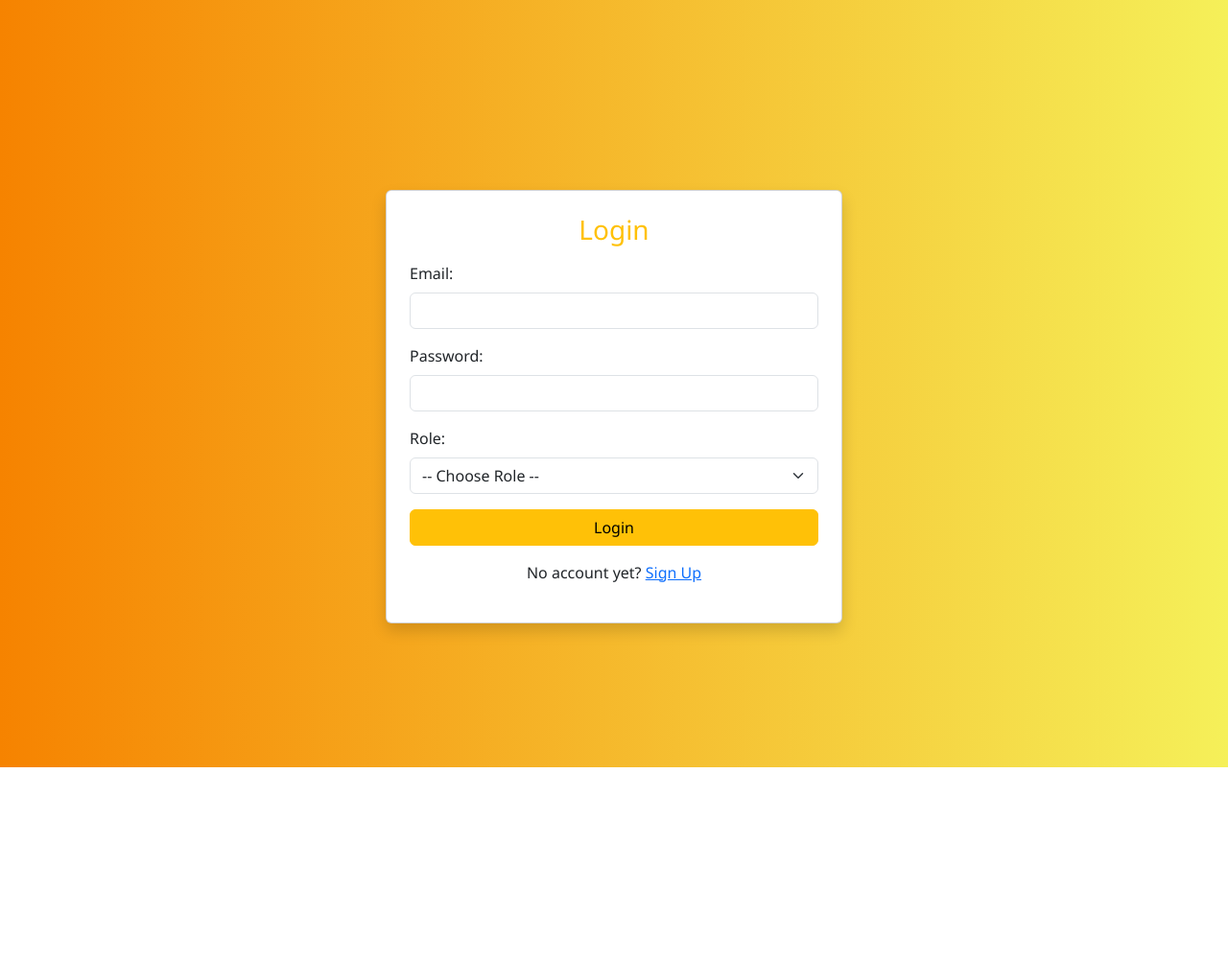
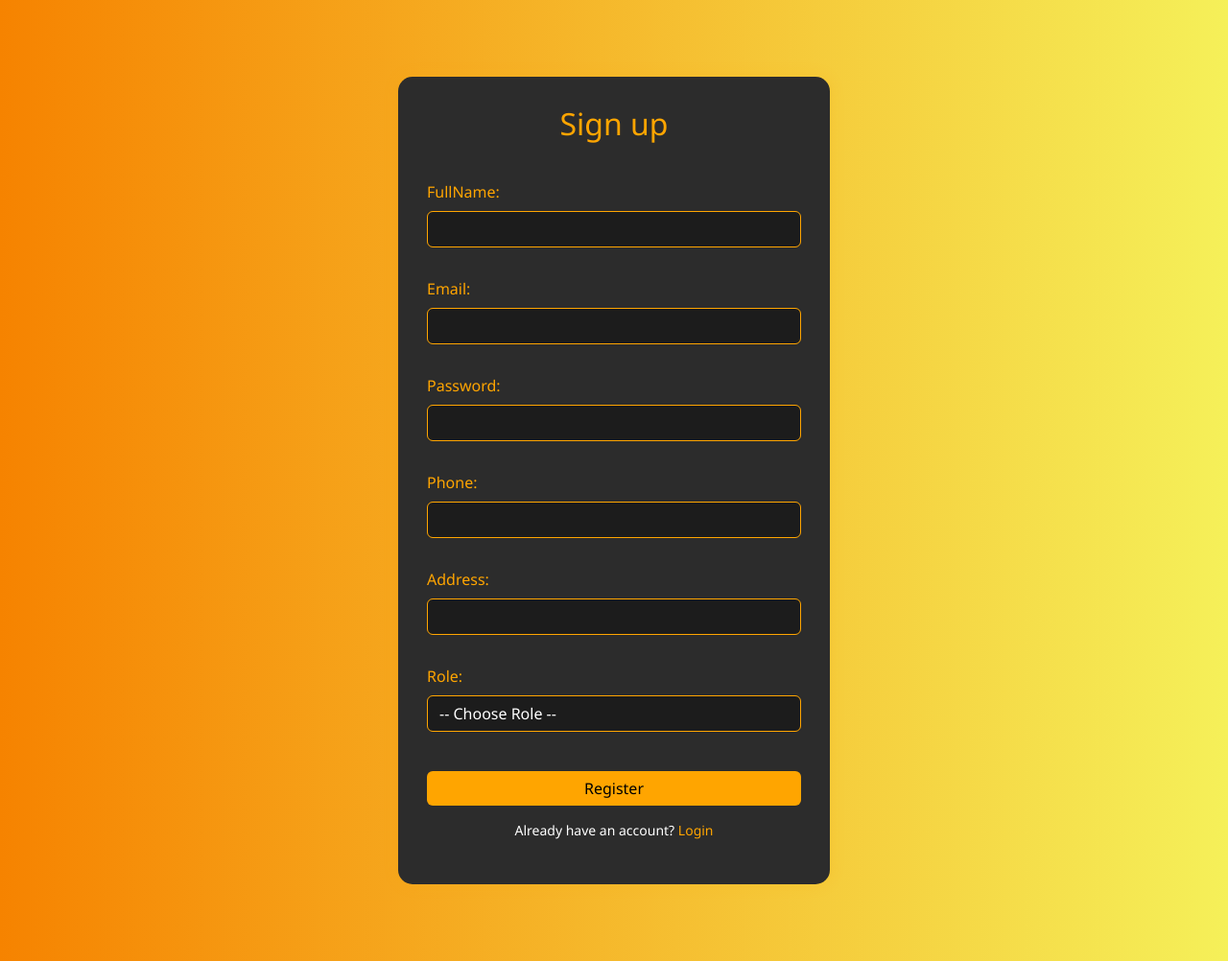
Before and after one commit to adennn87/sdlc, a PHP site: page /login.php in a window 1280 px wide. Shown: the whole page at 96% size. Before the commit the page ends 800 px from the top, so only its background shows below. Run offline with PHP 8.4, Linux system fonts and the light colour scheme.

Commit message:
Update login.php

```diff
--- a/login.php
+++ b/login.php
@@ -1,52 +1,56 @@
 <?php
-session_start();
 include "connect.php";
 
 if ($_SERVER["REQUEST_METHOD"] == "POST") {
-    $email = trim($_POST['email']);
-    $password = trim($_POST['password']);
-    $role_input = trim($_POST['role']);
+    $fullname = trim($_POST['fullname']);
+    $email    = trim($_POST['email']);
+    $raw_password = $_POST['password'];
+    $phone    = trim($_POST['phone']);
+    $address  = trim($_POST['address']);
+    $role     = $_POST['role'];
 
-    if (empty($email) || empty($password) || empty($role_input)) {
-        $error = "Please enter full Email, Password and Role.";
+    // Kiểm tra độ dài và ký hiệu của mật khẩu
+    if (strlen($raw_password) < 8 || !preg_match('/[\W_]/', $raw_password)) {
+        $error = "Mật khẩu phải có ít nhất 8 ký tự và chứa ít nhất 1 ký hiệu đặc biệt.";
+    } elseif (empty($fullname) || empty($email) || empty($raw_password) || empty($role)) {
+        $error = "Vui lòng điền đầy đủ các trường bắt buộc.";
     } else {
-        $query = "SELECT UserID, FullName, PasswordHash, Role FROM users WHERE Email = ?";
-        $stmt = mysqli_prepare($conn, $query);
+        $password = password_hash($raw_password, PASSWORD_BCRYPT);
+
+        // Kiểm tra email có tồn tại chưa
+        $check_query = "SELECT * FROM users WHERE Email = ?";
+        $stmt = mysqli_prepare($conn, $check_query);
 
         if ($stmt) {
             mysqli_stmt_bind_param($stmt, "s", $email);
             mysqli_stmt_execute($stmt);
             mysqli_stmt_store_result($stmt);
 
-            if (mysqli_stmt_num_rows($stmt) == 1) {
-                mysqli_stmt_bind_result($stmt, $id, $fullname, $hashed_password, $role_db);
-                mysqli_stmt_fetch($stmt);
+            if (mysqli_stmt_num_rows($stmt) > 0) {
+                $error = "Email đã tồn tại. Vui lòng chọn email khác.";
+            } else {
+                $insert_query = "INSERT INTO users (FullName, Email, PasswordHash, PhoneNumber, Address, Role) VALUES (?, ?, ?, ?, ?, ?)";
+                $stmt_insert = mysqli_prepare($conn, $insert_query);
 
-                if (password_verify($password, $hashed_password)) {
-                    if ($role_input === $role_db) {
-                        $_SESSION['user_id'] = $id;
-                        $_SESSION['fullname'] = $fullname;
-                        $_SESSION['role'] = $role_db;
+                if ($stmt_insert) {
+                    mysqli_stmt_bind_param($stmt_insert, "ssssss", $fullname, $email, $password, $phone, $address, $role);
 
-                        if ($role_input === 'student') {
-                            header("Location: main.php");
-                        } else if ($role_input === 'teacher') {
-                            header("Location: main1.php");
-                        }
+                    if (mysqli_stmt_execute($stmt_insert)) {
+                        header("Location: login.php");
                         exit();
                     } else {
-                        $error = "Role does not match the registered account.";
+                        $error = "Lỗi khi thêm người dùng: " . mysqli_error($conn);
                     }
+
+                    mysqli_stmt_close($stmt_insert);
                 } else {
-                    $error = "Wrong password.";
+                    $error = "Lỗi khi chuẩn bị truy vấn thêm người dùng: " . mysqli_error($conn);
                 }
-            } else {
-                $error = "Email does not exist.";
             }
 
             mysqli_stmt_close($stmt);
         } else {
-            $error = "Query error: " . mysqli_error($conn);
+            $error = "Lỗi khi kiểm tra email: " . mysqli_error($conn);
         }
     }
 
@@ -58,46 +62,65 @@ if ($_SERVER["REQUEST_METHOD"] == "POST") {
 <html lang="vi">
 <head>
     <meta charset="UTF-8">
-    <title>Đăng nhập</title>
     <link href="https://cdn.jsdelivr.net/npm/bootstrap@5.3.3/dist/css/bootstrap.min.css" rel="stylesheet">
-    <link rel="stylesheet" href="login.css">
+    <link rel="stylesheet" href="register.css">
+    <title>Đăng ký tài khoản</title>
 </head>
 <body>
-<div class="container mt-5" style="max-width: 500px;">
-    <div class="card p-4 shadow">
-        <h3 class="text-center mb-3 text-warning">Login</h3>
 
-        <?php if (!empty($error)): ?>
-            <div class="alert alert-danger"><?php echo htmlspecialchars($error); ?></div>
+    <div class="register-container">
+        <h2>Sign up</h2>
+        <?php if (!empty($_GET['success'])): ?>
+            <p class="success"><?php echo htmlspecialchars($_GET['success']); ?></p>
+        <?php elseif (!empty($_GET['error'])): ?>
+            <p class="error"><?php echo htmlspecialchars($_GET['error']); ?></p>
         <?php endif; ?>
 
-        <form method="POST" action="login.php" id="loginForm">
+        <form action="register.php" method="POST">
+    <div class="mb-3">
+            <label for="fullname" class="form-label">FullName:</label>
+            <input type="text" class="form-control" id="fullname" name="fullname" required>
+        </div>
+
         <div class="mb-3">
             <label for="email" class="form-label">Email:</label>
-                <input type="email" name="email" class="form-control" required>
+            <input type="email" class="form-control" id="email" name="email" required>
         </div>
 
         <div class="mb-3">
             <label for="password" class="form-label">Password:</label>
-                <input type="password" name="password" class="form-control" required>
+            <input type="password" class="form-control" id="password" name="password" required>
+        </div>
+
+        <div class="mb-3">
+            <label for="phone" class="form-label">Phone:</label>
+            <input type="text" class="form-control" id="phone" name="phone" required>
+        </div>
+
+        <div class="mb-3">
+            <label for="address" class="form-label">Address:</label>
+            <input type="text" class="form-control" id="address" name="address">
         </div>
 
         <div class="mb-3">
             <label for="role" class="form-label">Role:</label>
-                <select name="role" id="roleSelect" class="form-select" required>
+            <select class="form-control" id="role" name="role" required>
                 <option value="">-- Choose Role --</option>
                 <option value="student">Student</option>
                 <option value="teacher">Teacher</option>
             </select>
         </div>
 
-            <div class="d-grid">
-                <button type="submit" class="btn btn-warning">Login</button>
-            </div>
+        <button type="submit" class="btn btn-register">Register</button>
     </form>
 
-        <p class="mt-3 text-center">No account yet? <a href="register.php">Sign Up</a></p>
-    </div>
+    <?php if (!empty($error)): ?>
+        <p class="error"><?php echo htmlspecialchars($error); ?></p>
+    <?php endif; ?>
+</form>
+        </form>
+
+        <p class="login-link">Already have an account? <a href="login.php">Login</a></p>
     </div>
 
 </body>
```
Lines whose indentation alone changed are shown as unchanged.
